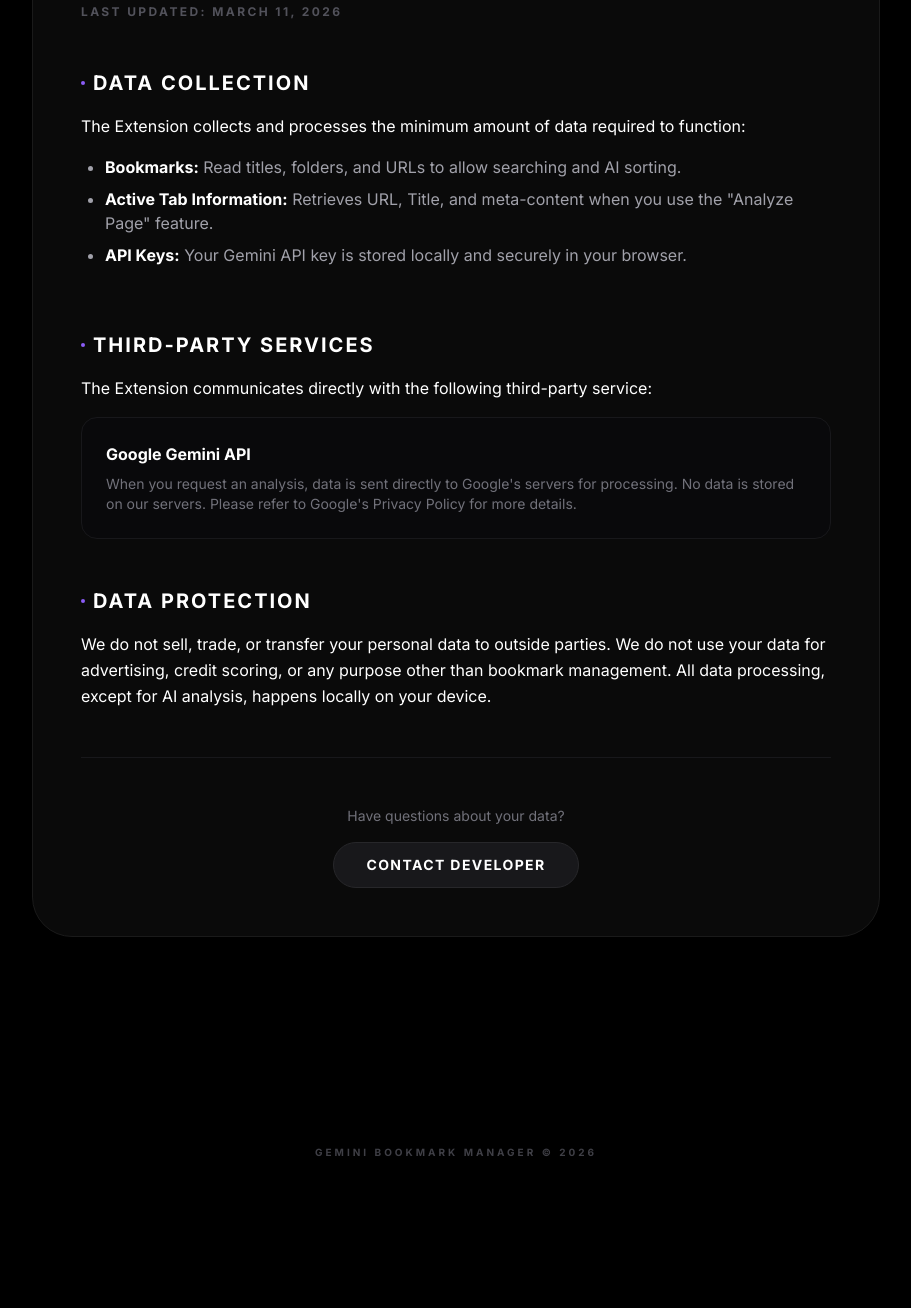
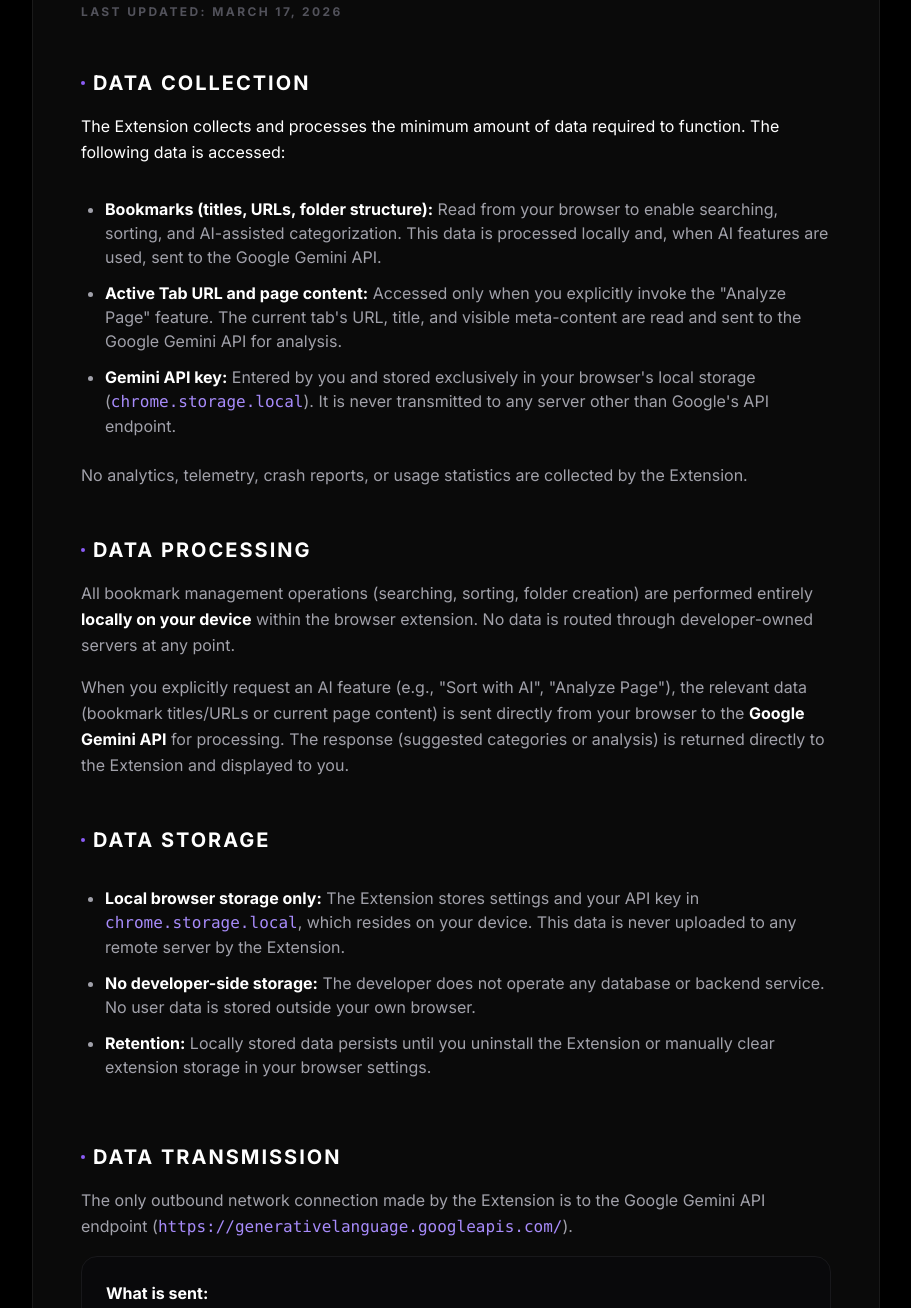
Before and after one commit to SanekxArcs/bookmark-helper-ex, a browser extension: page landing-page/privacy.html in a window 1280 px wide. Shown: the part 392-1700 px from the top of the page, without its empty margins (184-1095 px from the left). Before the commit the page ends 1632 px from the top, so only its background shows below. Drawn offline with nearby package versions, Linux system fonts and the light colour scheme.

Commit message:
feat: update privacy policy and manifest permissions for clarity and compliance

```diff
--- a/landing-page/privacy.html
+++ b/landing-page/privacy.html
@@ -74,7 +74,7 @@
           <p
             class="text-[12px] font-bold text-zinc-600 mt-4 uppercase tracking-[0.2em]"
           >
-            Last Updated: March 11, 2026
+            Last Updated: March 17, 2026
           </p>
         </section>
 
@@ -85,23 +85,84 @@
             <span class="w-1 h-1 bg-violet-500 rounded-full"></span>
             Data Collection
           </h2>
-          <p class="leading-relaxed">
+          <p class="leading-relaxed mb-4">
             The Extension collects and processes the minimum amount of data
-            required to function:
+            required to function. The following data is accessed:
           </p>
-          <ul class="list-disc pl-6 py-4 space-y-2 text-zinc-400">
+          <ul class="list-disc pl-6 py-4 space-y-3 text-zinc-400">
             <li>
-              <strong class="text-white">Bookmarks:</strong> Read titles,
-              folders, and URLs to allow searching and AI sorting.
+              <strong class="text-white">Bookmarks (titles, URLs, folder structure):</strong>
+              Read from your browser to enable searching, sorting, and AI-assisted
+              categorization. This data is processed locally and, when AI features
+              are used, sent to the Google Gemini API.
             </li>
             <li>
-              <strong class="text-white">Active Tab Information:</strong>
-              Retrieves URL, Title, and meta-content when you use the "Analyze
-              Page" feature.
+              <strong class="text-white">Active Tab URL and page content:</strong>
+              Accessed only when you explicitly invoke the "Analyze Page" feature.
+              The current tab's URL, title, and visible meta-content are read
+              and sent to the Google Gemini API for analysis.
             </li>
             <li>
-              <strong class="text-white">API Keys:</strong> Your Gemini API key
-              is stored locally and securely in your browser.
+              <strong class="text-white">Gemini API key:</strong>
+              Entered by you and stored exclusively in your browser's local
+              storage (<code class="text-violet-400">chrome.storage.local</code>).
+              It is never transmitted to any server other than Google's API
+              endpoint.
+            </li>
+          </ul>
+          <p class="leading-relaxed text-zinc-400 mt-2">
+            No analytics, telemetry, crash reports, or usage statistics are
+            collected by the Extension.
+          </p>
+        </section>
+
+        <section>
+          <h2
+            class="text-xl font-bold uppercase tracking-widest mb-4 flex items-center gap-2"
+          >
+            <span class="w-1 h-1 bg-violet-500 rounded-full"></span>
+            Data Processing
+          </h2>
+          <p class="leading-relaxed text-zinc-400">
+            All bookmark management operations (searching, sorting, folder
+            creation) are performed entirely <strong class="text-white">locally
+            on your device</strong> within the browser extension. No data is
+            routed through developer-owned servers at any point.
+          </p>
+          <p class="leading-relaxed text-zinc-400 mt-4">
+            When you explicitly request an AI feature (e.g., "Sort with AI",
+            "Analyze Page"), the relevant data (bookmark titles/URLs or current
+            page content) is sent directly from your browser to the
+            <strong class="text-white">Google Gemini API</strong> for processing.
+            The response (suggested categories or analysis) is returned directly
+            to the Extension and displayed to you.
+          </p>
+        </section>
+
+        <section>
+          <h2
+            class="text-xl font-bold uppercase tracking-widest mb-4 flex items-center gap-2"
+          >
+            <span class="w-1 h-1 bg-violet-500 rounded-full"></span>
+            Data Storage
+          </h2>
+          <ul class="list-disc pl-6 py-4 space-y-3 text-zinc-400">
+            <li>
+              <strong class="text-white">Local browser storage only:</strong>
+              The Extension stores settings and your API key in
+              <code class="text-violet-400">chrome.storage.local</code>, which
+              resides on your device. This data is never uploaded to any remote
+              server by the Extension.
+            </li>
+            <li>
+              <strong class="text-white">No developer-side storage:</strong>
+              The developer does not operate any database or backend service.
+              No user data is stored outside your own browser.
+            </li>
+            <li>
+              <strong class="text-white">Retention:</strong>
+              Locally stored data persists until you uninstall the Extension or
+              manually clear extension storage in your browser settings.
             </li>
           </ul>
         </section>
@@ -111,18 +172,31 @@
             class="text-xl font-bold uppercase tracking-widest mb-4 flex items-center gap-2"
           >
             <span class="w-1 h-1 bg-violet-500 rounded-full"></span>
-            Third-Party Services
+            Data Transmission
           </h2>
-          <p class="leading-relaxed mb-4">
-            The Extension communicates directly with the following third-party
-            service:
+          <p class="leading-relaxed text-zinc-400 mb-4">
+            The only outbound network connection made by the Extension is to
+            the Google Gemini API endpoint
+            (<code class="text-violet-400">https://generativelanguage.googleapis.com/</code>).
           </p>
-          <div class="bg-zinc-950 p-6 rounded-2xl border border-zinc-900">
-            <h3 class="font-bold mb-2">Google Gemini API</h3>
+          <div class="bg-zinc-950 p-6 rounded-2xl border border-zinc-900 space-y-3">
+            <h3 class="font-bold text-white">What is sent:</h3>
+            <ul class="list-disc pl-6 space-y-2 text-zinc-500 text-sm">
+              <li>Bookmark titles and URLs (when sorting/categorizing with AI).</li>
+              <li>Active tab URL, title, and meta-content (when "Analyze Page" is used).</li>
+              <li>Your Gemini API key (as an authorization header, transmitted over HTTPS).</li>
+            </ul>
+            <h3 class="font-bold text-white mt-4">When it is sent:</h3>
             <p class="text-zinc-500 text-sm">
-              When you request an analysis, data is sent directly to Google's
-              servers for processing. No data is stored on our servers. Please
-              refer to Google's Privacy Policy for more details.
+              Only upon explicit user action triggering an AI feature. The
+              Extension does not perform any background network requests.
+            </p>
+            <h3 class="font-bold text-white mt-4">Google's Privacy Policy:</h3>
+            <p class="text-zinc-500 text-sm">
+              Data sent to the Gemini API is subject to
+              <a href="https://policies.google.com/privacy" target="_blank" rel="noopener noreferrer"
+                class="text-violet-400 hover:underline">Google's Privacy Policy</a>.
+              The developer has no control over Google's data handling practices.
             </p>
           </div>
         </section>
@@ -132,13 +206,36 @@
             class="text-xl font-bold uppercase tracking-widest mb-4 flex items-center gap-2"
           >
             <span class="w-1 h-1 bg-violet-500 rounded-full"></span>
-            Data Protection
+            Data Protection &amp; Your Rights
           </h2>
-          <p class="leading-relaxed">
-            We do not sell, trade, or transfer your personal data to outside
-            parties. We do not use your data for advertising, credit scoring, or
-            any purpose other than bookmark management. All data processing,
-            except for AI analysis, happens locally on your device.
+          <p class="leading-relaxed text-zinc-400">
+            We do not sell, trade, rent, or transfer your personal data to any
+            third parties. Your data is never used for advertising, profiling,
+            or credit scoring.
+          </p>
+          <p class="leading-relaxed text-zinc-400 mt-4">
+            Because no data is stored on developer-owned servers, you have full
+            control over your data at all times:
+          </p>
+          <ul class="list-disc pl-6 py-4 space-y-2 text-zinc-400">
+            <li><strong class="text-white">Access &amp; Portability:</strong> Your bookmarks are managed entirely through Chrome's standard bookmarks API.</li>
+            <li><strong class="text-white">Deletion:</strong> Uninstalling the Extension removes all locally stored settings and API key data.</li>
+            <li><strong class="text-white">Correction:</strong> You can update or remove your API key at any time in the Extension settings.</li>
+          </ul>
+        </section>
+
+        <section>
+          <h2
+            class="text-xl font-bold uppercase tracking-widest mb-4 flex items-center gap-2"
+          >
+            <span class="w-1 h-1 bg-violet-500 rounded-full"></span>
+            Changes to This Policy
+          </h2>
+          <p class="leading-relaxed text-zinc-400">
+            We may update this Privacy Policy from time to time. Any changes
+            will be reflected by updating the "Last Updated" date at the top of
+            this page. Continued use of the Extension after changes constitutes
+            your acceptance of the revised policy.
           </p>
         </section>
 
```
Also changed, not shown: manifest.json.
